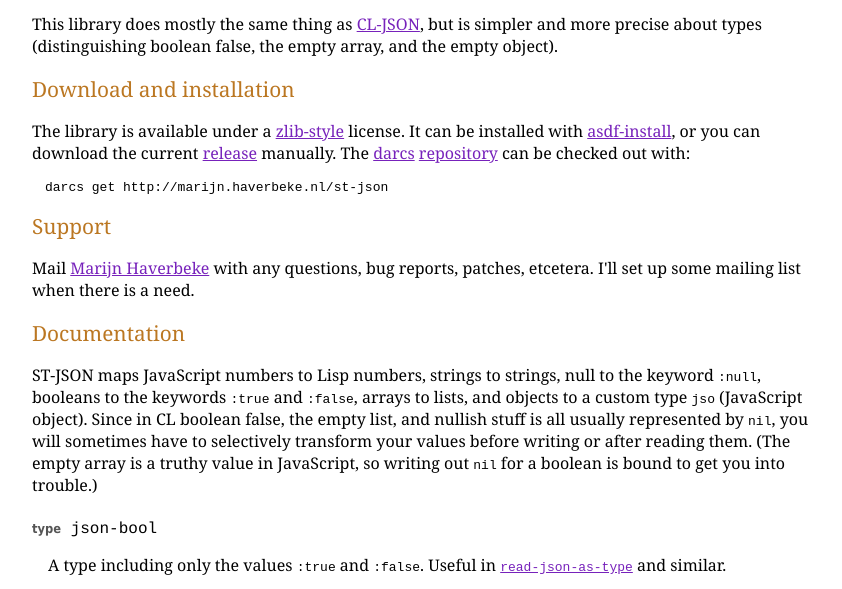
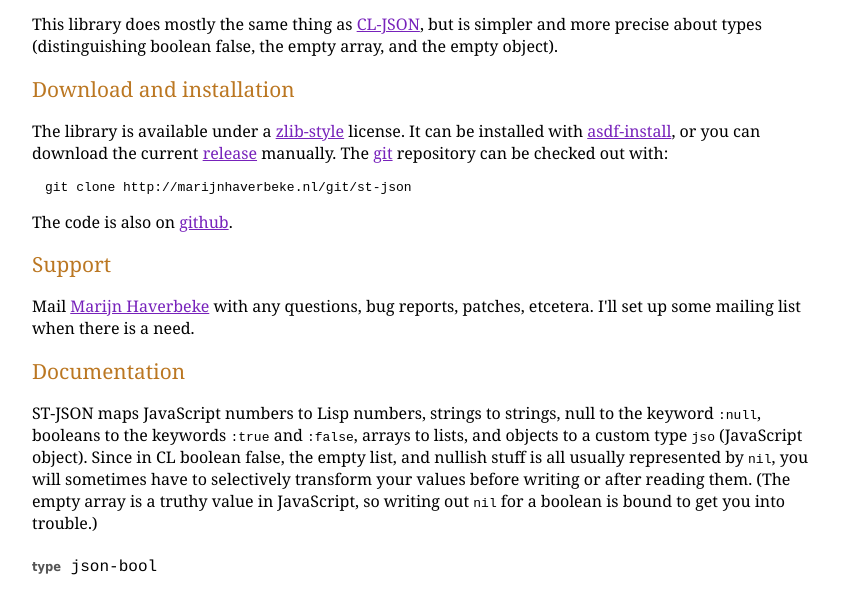
Before and after one commit to marijnh/ST-JSON, a plain HTML site: page index.html in a window 1280 px wide. Shown: the part 159-748 px from the top of the page, without its empty margins (16-858 px from the left). Drawn offline with Linux system fonts and the light colour scheme.

Commit message:
update docs, darcs -> git

```diff
--- a/index.html
+++ b/index.html
@@ -35,12 +35,13 @@
   license. It can be installed with <a
   href="http://www.cliki.net/ASDF-Install">asdf-install</a>, or you
   can download the current <a
-  href="http://marijn.haverbeke.nl/st-json/st-json.tgz">release</a>
-  manually. The <a href="http://darcs.net">darcs</a> <a
-  href="http://marijn.haverbeke.nl/darcsweb.cgi?r=st-json">repository</a>
+  href="http://marijnhaverbeke.nl/st-json/st-json.tgz">release</a>
+  manually. The <a href="http://git-scm.com">git</a> repository
   can be checked out with:</p>
 
-  <pre>darcs get http://marijn.haverbeke.nl/st-json</pre>
+  <pre>git clone http://marijnhaverbeke.nl/git/st-json</pre>
+
+  <p>The code is also on <a href="http://github.com/marijnh/ST-JSON">github</a>.</p>
 
   <h2>Support</h2>
 
```
